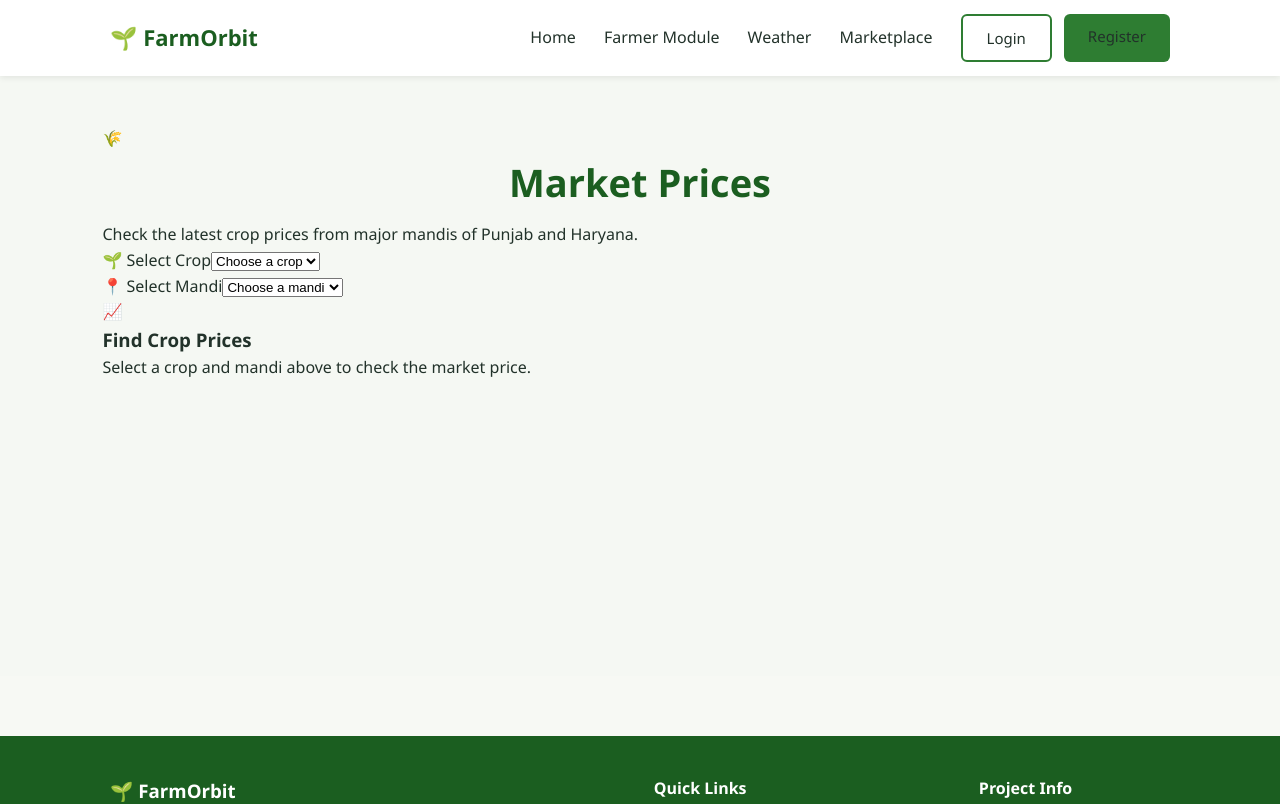
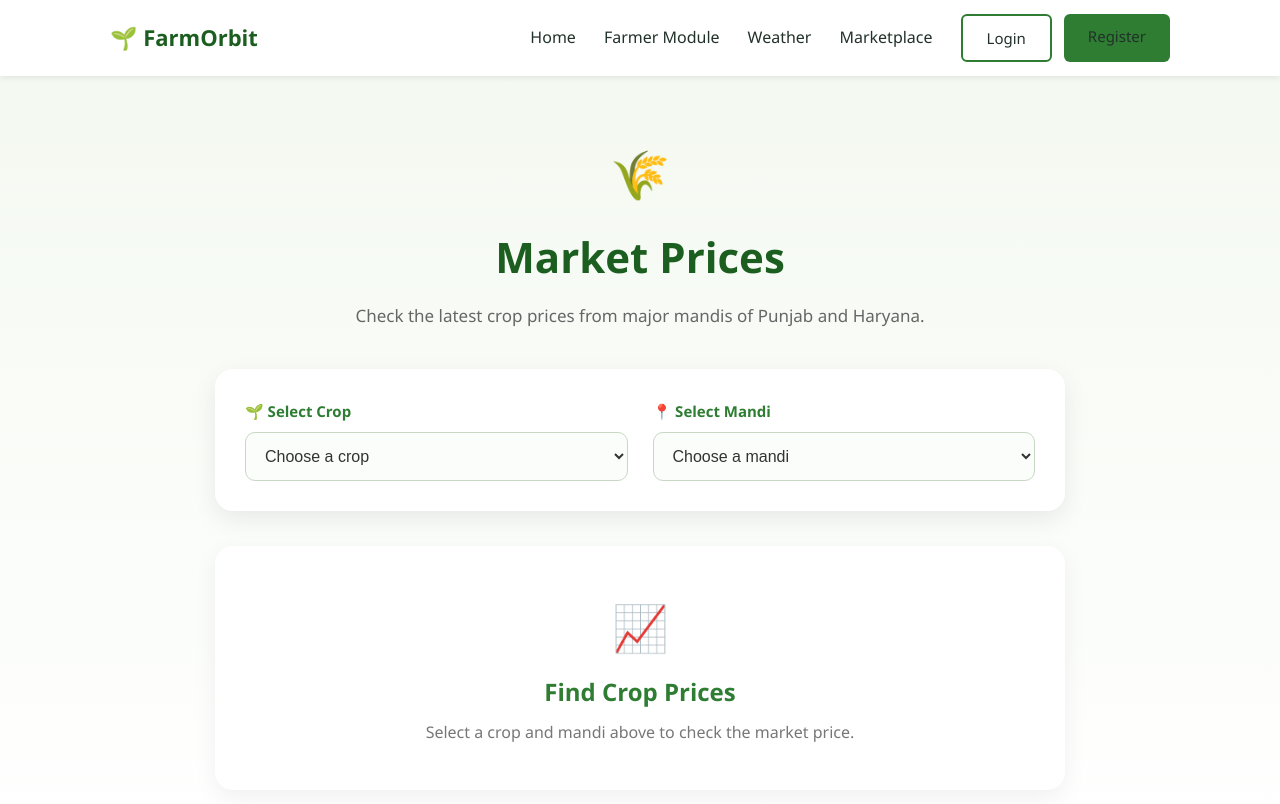
Before and after one commit to kalraananya2007-source/FarmOrbit, a React (Vite) app: page /market-price in a window 1280 px wide. Shown: the top 804 px of the page. Built offline with nearby package versions, Linux system fonts and the light colour scheme.

Commit message:
Improved market price page styling

```diff
--- a/src/weather/marketprice.css
+++ b/src/weather/marketprice.css
@@ -1,156 +1,239 @@
-/* Main Market Price Page */
-
 .market-page {
-    padding: 50px 8%;
-    background-color: #f5f8f3;
-    min-height: 600px;
+    min-height: 650px;
+    padding: 60px 8%;
+    background: linear-gradient(
+        180deg,
+        #f4f9f1 0%,
+        #ffffff 100%
+    );
 }
 
-/* Main Heading */
 
-.market-page h1 {
+/* HERO */
+
+.market-hero {
     text-align: center;
-    color: #1b5e20;
-    font-size: 38px;
+    margin-bottom: 40px;
+}
+
+.market-icon {
+    font-size: 48px;
     margin-bottom: 10px;
 }
 
-/* Introduction text */
-
-.market-intro {
-    text-align: center;
-    color: #555;
-    font-size: 18px;
-    margin-bottom: 30px;
+.market-hero h1 {
+    color: #1b5e20;
+    font-size: 42px;
+    margin: 0 0 12px;
 }
 
-/* Search area */
+.market-hero p {
+    color: #666;
+    font-size: 17px;
+    margin: 0 auto;
+    max-width: 600px;
+    line-height: 1.6;
+}
 
-.market-search {
+
+/* SELECT BOX */
+
+.market-box {
+    max-width: 850px;
+    margin: 0 auto;
+    padding: 30px;
+    background-color: white;
+    border-radius: 18px;
+
+    display: grid;
+    grid-template-columns: 1fr 1fr;
+    gap: 25px;
+
+    box-shadow: 0 8px 25px rgba(0, 0, 0, 0.08);
+}
+
+.select-group {
+    display: flex;
+    flex-direction: column;
+    gap: 9px;
+}
+
+.select-group label {
+    font-size: 15px;
+    font-weight: bold;
+    color: #2e7d32;
+}
+
+.select-group select {
+    width: 100%;
+    padding: 14px 15px;
+
+    font-size: 16px;
+
+    border: 1px solid #c8d8c5;
+    border-radius: 10px;
+
+    background-color: #fafdf9;
+    color: #333;
+
+    cursor: pointer;
+}
+
+.select-group select:focus {
+    outline: none;
+    border-color: #2e7d32;
+    box-shadow: 0 0 0 3px rgba(46, 125, 50, 0.1);
+}
+
+
+/* PRICE SECTION */
+
+.price-section {
+    max-width: 850px;
+    margin: 35px auto 0;
+}
+
+
+/* PRICE CARD */
+
+.price-card {
+    background-color: white;
+    border-radius: 18px;
+    padding: 35px;
+
+    display: grid;
+    grid-template-columns: 1fr 1fr;
+    align-items: center;
+    gap: 35px;
+
+    box-shadow: 0 8px 25px rgba(0, 0, 0, 0.08);
+
+    border-top: 5px solid #2e7d32;
+}
+
+.price-image {
+    width: 100%;
+    height: 280px;
+    object-fit: cover;
+    border-radius: 14px;
+}
+
+.price-heading {
+    color: #666;
+    font-size: 16px;
+    margin: 0;
+    text-align: center;
+}
+
+.price-card h2 {
+    color: #1b5e20;
+    font-size: 42px;
+    margin: 10px 0 0;
+    text-align: center;
+}
+
+.price-unit {
+    color: #777;
+    margin: 3px 0 20px;
+    text-align: center;
+}
+
+.price-info {
     display: flex;
     justify-content: center;
-    margin-bottom: 40px;
+    gap: 25px;
+
+    padding-top: 18px;
+    border-top: 1px solid #eee;
+
+    color: #444;
+    font-size: 15px;
+
+    grid-column: 2;
 }
 
-.market-search input {
-    width: 400px;
-    padding: 14px 18px;
-    border: 1px solid #ccc;
-    border-radius: 8px;
-    font-size: 16px;
-    outline: none;
+
+/* EMPTY CARD */
+
+.empty-card {
+    background-color: white;
+    border-radius: 18px;
+    padding: 45px 30px;
+
+    text-align: center;
+
+    box-shadow: 0 8px 25px rgba(0, 0, 0, 0.06);
 }
 
-.market-search input:focus {
-    border-color: #2e7d32;
-}
-
-/* Cards container */
-
-.market-price-list {
-    max-width: 1100px;
-    margin: 0 auto;
-    display: grid;
-    grid-template-columns: repeat(3, 1fr);
-    gap: 25px;
-}
-
-/* Individual card */
-
-.market-price-card {
-    background-color: white;
-    padding: 25px;
-    border-radius: 15px;
-    text-align: center;
-    box-shadow: 0 4px 12px rgba(0, 0, 0, 0.08);
-    transition: transform 0.2s ease;
-}
-
-.market-price-card:hover {
-    transform: translateY(-5px);
-}
-
-/* Crop name */
-
-.market-price-card h2 {
-    color: #1b5e20;
-    font-size: 25px;
+.empty-icon {
+    font-size: 45px;
     margin-bottom: 10px;
 }
 
-/* Market name */
-
-.market-name {
-    color: #666;
-    font-size: 16px;
-    margin-bottom: 18px;
+.empty-card h3 {
+    color: #2e7d32;
+    font-size: 24px;
+    margin: 8px 0;
 }
 
-/* Price */
-
-.crop-price {
-    color: #222;
-    font-size: 32px;
-    font-weight: bold;
-    margin-bottom: 5px;
+.empty-card p {
+    color: #777;
+    margin: 0;
 }
 
-/* Unit */
 
-.price-unit {
-    color: #777;
-    font-size: 15px;
-    margin-bottom: 15px;
+/* NOT FOUND */
+
+.not-found {
+    background-color: white;
+    border-radius: 18px;
+    padding: 35px;
+
+    text-align: center;
+
+    box-shadow: 0 8px 25px rgba(0, 0, 0, 0.06);
 }
 
-/* Price change */
-
-.price-change {
-    font-size: 17px;
-    font-weight: bold;
+.not-found div {
+    font-size: 40px;
 }
 
-.positive {
-    color: #2e7d32;
+.not-found h3 {
+    color: #555;
+    margin: 10px 0;
 }
 
-.negative {
-    color: #c62828;
+.not-found p {
+    color: #888;
 }
 
-/* No results */
 
-.no-results {
-    grid-column: 1 / -1;
-    text-align: center;
-    color: #777;
-    font-size: 18px;
-}
+/* MOBILE */
+@media (max-width: 700px) {
 
-/* Tablet */
-
-@media (max-width: 900px) {
-
-    .market-price-list {
-        grid-template-columns: repeat(2, 1fr);
+    .market-page {
+        padding: 45px 5%;
     }
 
-}
-
-/* Mobile */
-
-@media (max-width: 600px) {
-
-    .market-page {
-        padding: 35px 5%;
+    .market-hero h1 {
+        font-size: 34px;
     }
 
-    .market-price-list {
+    .market-box {
+        grid-template-columns: 1fr;
+        padding: 22px;
+    }
+
+    .price-info {
+        flex-direction: column;
+        gap: 10px;
+    }
+
+    .price-card {
         grid-template-columns: 1fr;
     }
 
-    .market-search input {
-        width: 100%;
+    .price-info {
+        grid-column: 1;
     }
-
 }
```
